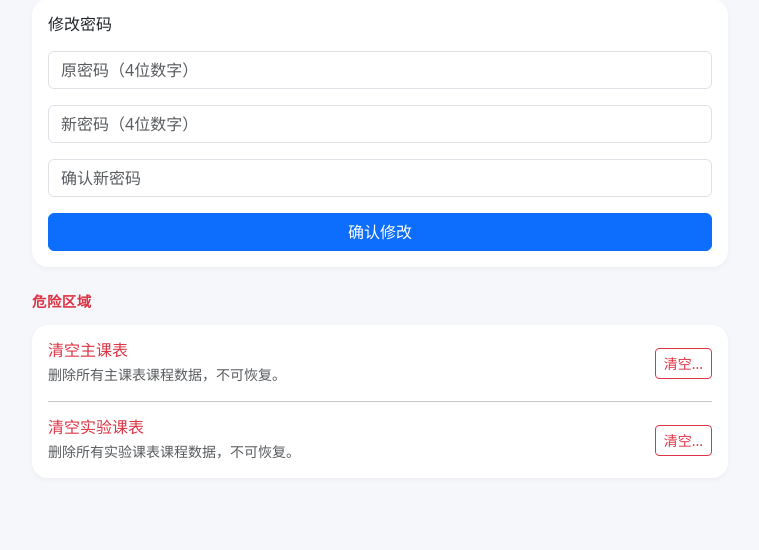
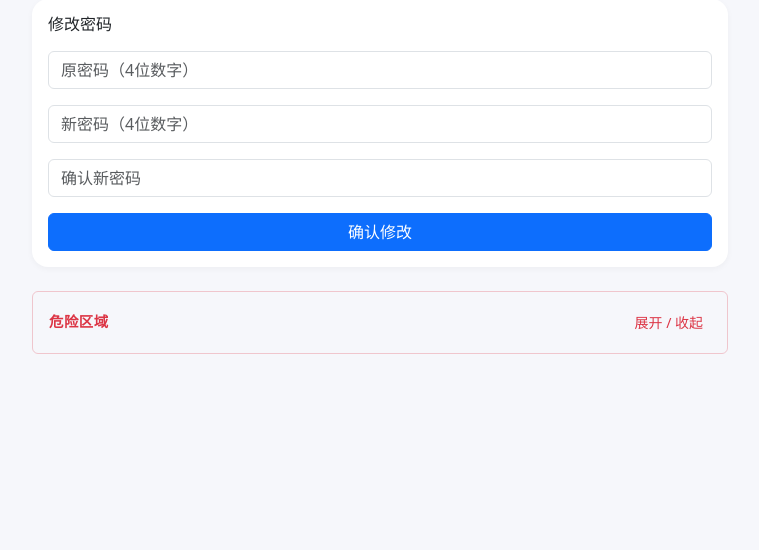
Before and after one commit to TerrorAWM/kebiaov2, a PHP site: page /settings.php in a window 1280 px wide. Shown: the part 388-938 px from the top of the page, without its empty margins (260-1019 px from the left). After the commit the page ends 742 px from the top, so only its background shows below. Run offline with PHP 8.4, Linux system fonts and the light colour scheme; the visitor is signed in with stand-in values (Sample User, id 1); data that the repository does not hold is empty.

Commit message:
style: refine settings UI with bordered container for dangerous zone

```diff
--- a/settings.php
+++ b/settings.php
@@ -155,24 +155,31 @@ if (!is_logged_in()) { header('Location: index.php'); exit; }
   </div>
 
   <!-- 危险区域 -->
-  <div class="mb-5">
-    <div class="section-title text-danger">危险区域</div>
-    <div class="card border-danger border-opacity-25">
+  <div class="mb-5 border border-danger border-opacity-25 rounded p-3">
+    <div class="d-flex align-items-center justify-content-between">
+      <div class="section-title text-danger mb-0">危险区域</div>
+      <button class="btn btn-sm btn-outline-danger border-0" type="button" data-bs-toggle="collapse" data-bs-target="#dangerZone" aria-expanded="false">
+        展开 / 收起
+      </button>
+    </div>
+    <div class="collapse mt-3" id="dangerZone">
+      <div class="card border-0 bg-danger bg-opacity-10">
         <div class="card-body">
           <div class="d-flex align-items-center justify-content-between mb-3">
             <div>
               <h6 class="text-danger mb-1">清空主课表</h6>
               <div class="small text-muted">删除所有主课表课程数据，不可恢复。</div>
             </div>
-          <button class="btn btn-outline-danger btn-sm" onclick="clearMain()">清空...</button>
+            <button class="btn btn-outline-danger btn-sm" onclick="clearMain()">清空主课表</button>
           </div>
-        <hr>
+          <hr class="border-danger border-opacity-25">
           <div class="d-flex align-items-center justify-content-between">
             <div>
               <h6 class="text-danger mb-1">清空实验课表</h6>
               <div class="small text-muted">删除所有实验课表课程数据，不可恢复。</div>
             </div>
-          <button class="btn btn-outline-danger btn-sm" onclick="clearLab()">清空...</button>
+            <button class="btn btn-outline-danger btn-sm" onclick="clearLab()">清空实验课表</button>
+          </div>
         </div>
       </div>
     </div>
```
Lines whose indentation alone changed are shown as unchanged.
